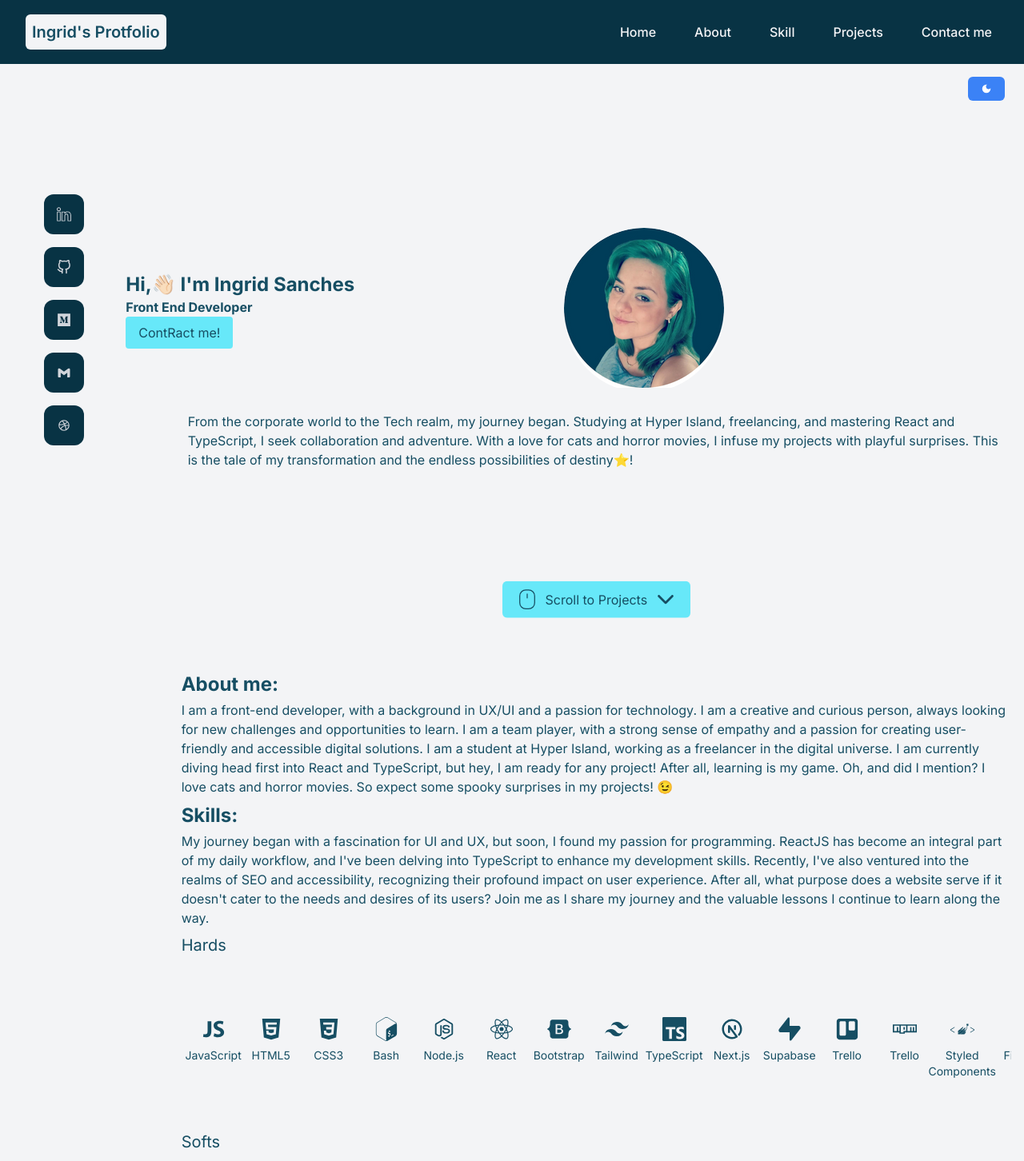
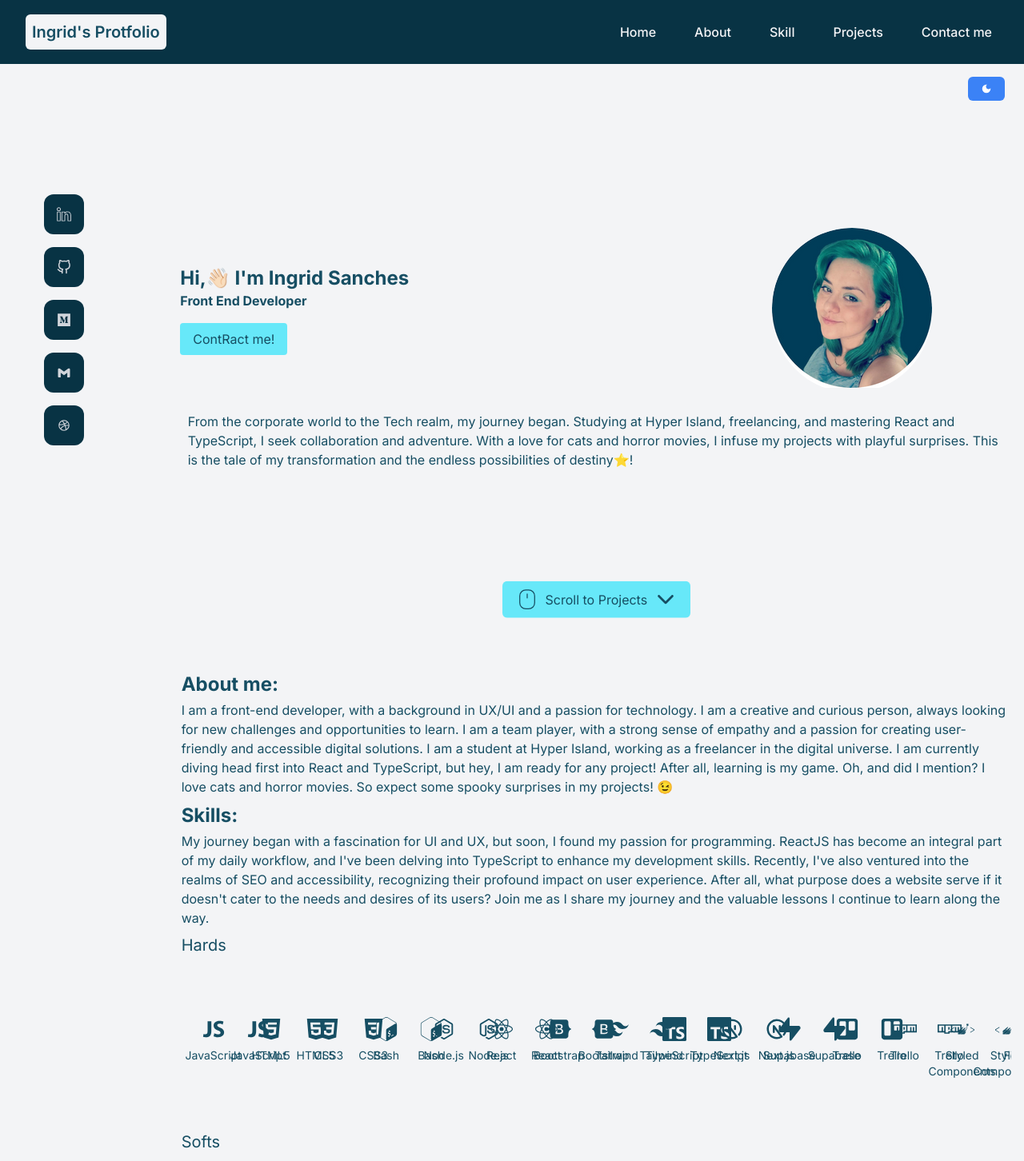
Before and after one commit to IngridAkeida/portfolio, a Next.js app: page / in a window 1280 px wide. Shown: the top 1452 px of the page at 80% size. Built offline with nearby package versions, Linux system fonts and the light colour scheme.

Commit message:
update -style

```diff
--- a/src/components/Intro.tsx
+++ b/src/components/Intro.tsx
@@ -3,11 +3,11 @@ import BtnContratMe from "./Btn-ContratMe";
 
 const Intro: React.FC = () => {
   return (
-    <div className="flex flex-col md:grid md:grid-cols-4 xl:grid-cols-6 md:ml-2 md:w-auto md:gap-40 md:items-center md:justify-between xl:mr-96">
+    <div className="flex flex-col md:grid md:grid-cols-4 xl:grid-cols-6 md:ml-2 md:w-auto md:gap-52 md:items-center md:justify-between xl:mx-80">
       <div className="md:col-span-2 xl:col-span-3">
         <h1 className="text-2xl font-bold">Hi,👋🏻 {`I'm`} Ingrid Sanches</h1>
         <h2 className="text-md font-bold">Front End Developer</h2>
-        <div className="hidden md:block">
+        <div className="hidden md:block mt-4">
           <BtnContratMe/>
         </div>
       </div>
--- a/tailwind.config.ts
+++ b/tailwind.config.ts
@@ -14,20 +14,6 @@ const config: Config = {
         "gradient-conic":
           "conic-gradient(from 180deg at 50% 50%, var(--tw-gradient-stops))",
       },
-      animation: {
-        marquee: 'marquee 10s linear infinite',
-        marquee2: 'marquee2 10s linear infinite',
-      },
-      keyframes: {
-        marquee: {
-          '0%': { transform: 'translateX(0%)' },
-          '100%': { transform: 'translateX(-100%)' },
-        },
-        marquee2: {
-          '0%': { transform: 'translateX(100%)' },
-          '100%': { transform: 'translateX(0%)' },
-        },
-      },
     },
   },
   plugins: [],
```
